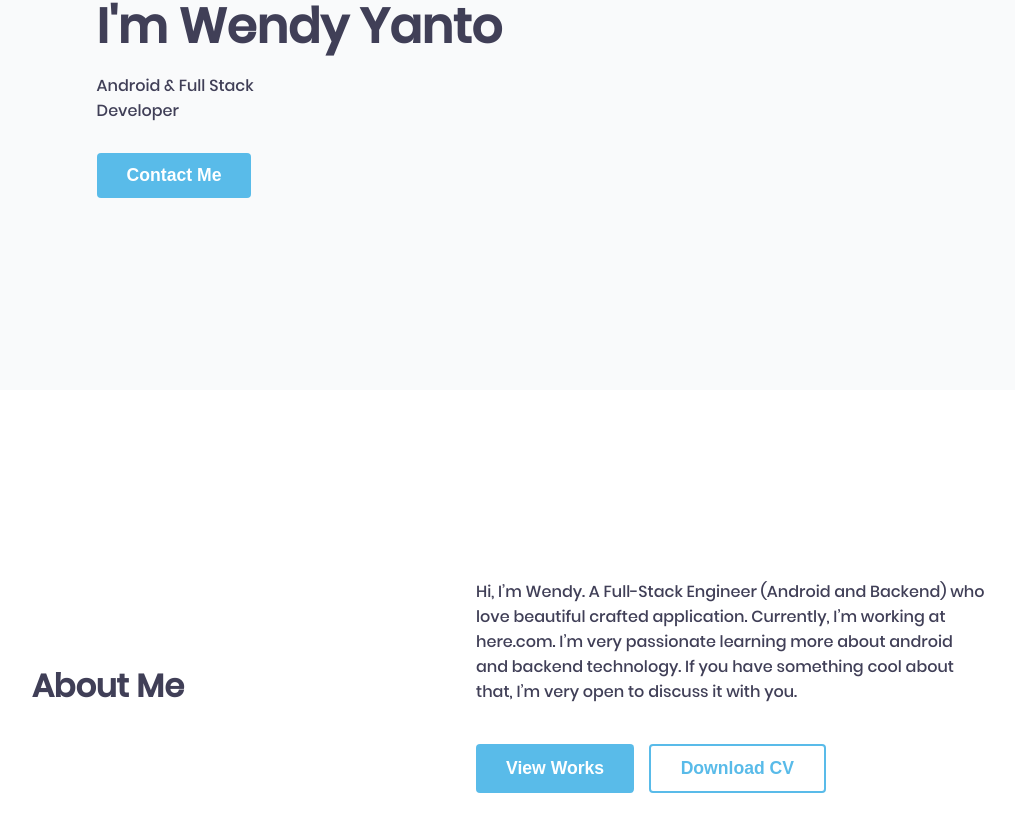
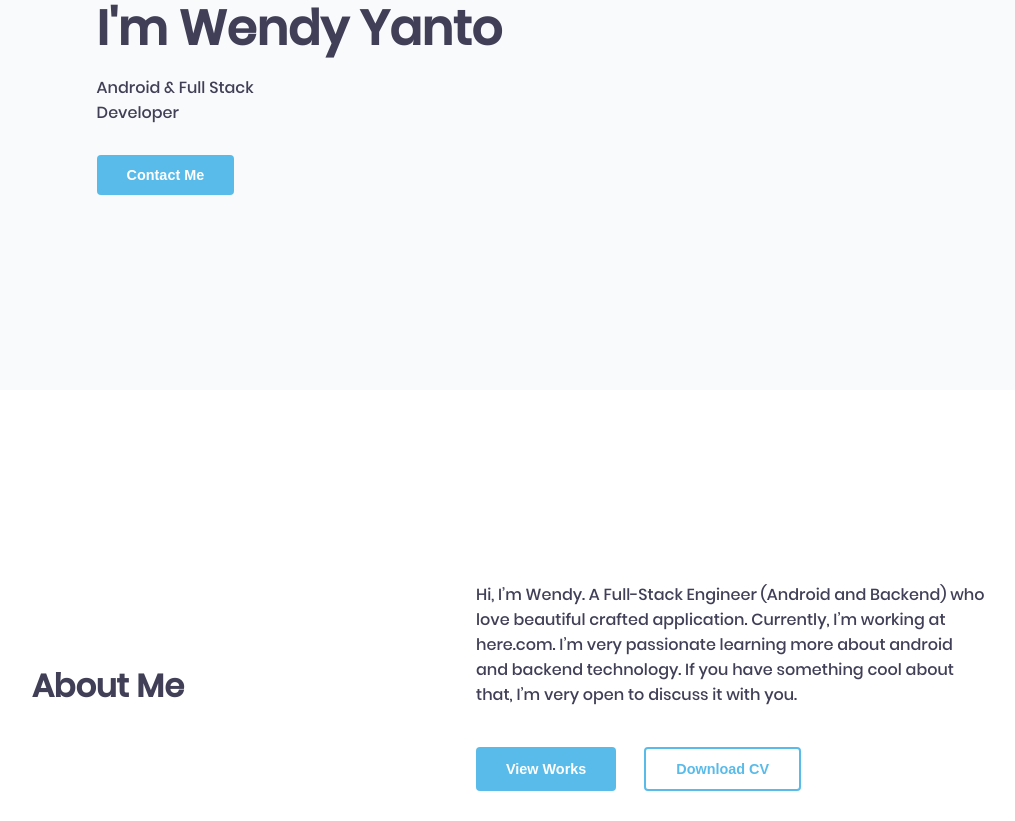
Before and after one commit to WendyYanto/react-personal-website, a React (Create React App) app: page / in a window 1280 px wide. Shown: the part 259-1080 px from the top of the page, without its empty margins (130-1145 px from the left). Built offline with nearby package versions, Linux system fonts and the light colour scheme.

Commit message:
[improvement] fix styling

```diff
--- a/src/components/about-me/index.scss
+++ b/src/components/about-me/index.scss
@@ -27,7 +27,7 @@
       margin-top: 40px;
       display: flex;
       justify-content: space-between;
-      max-width: 350px;
+      max-width: 325px;
       @include mobile {
         flex-direction: column;
         min-height: 15vh;
--- a/src/components/commons/button/index.scss
+++ b/src/components/commons/button/index.scss
@@ -7,7 +7,7 @@
   border-radius: 4px;
   cursor: pointer;
   font-weight: bold;
-  font-size: 1.1rem;
+  font-size: .9rem;
   white-space: pre;
 }
 
--- a/src/components/navbar/navbar-item/index.js
+++ b/src/components/navbar/navbar-item/index.js
@@ -25,7 +25,7 @@ const NavbarItem = ({ name, history }) => {
 }
 
 NavbarItem.propTypes = {
-  name: string,
+  name: string
 }
 
 export default withRouter(NavbarItem)
```
